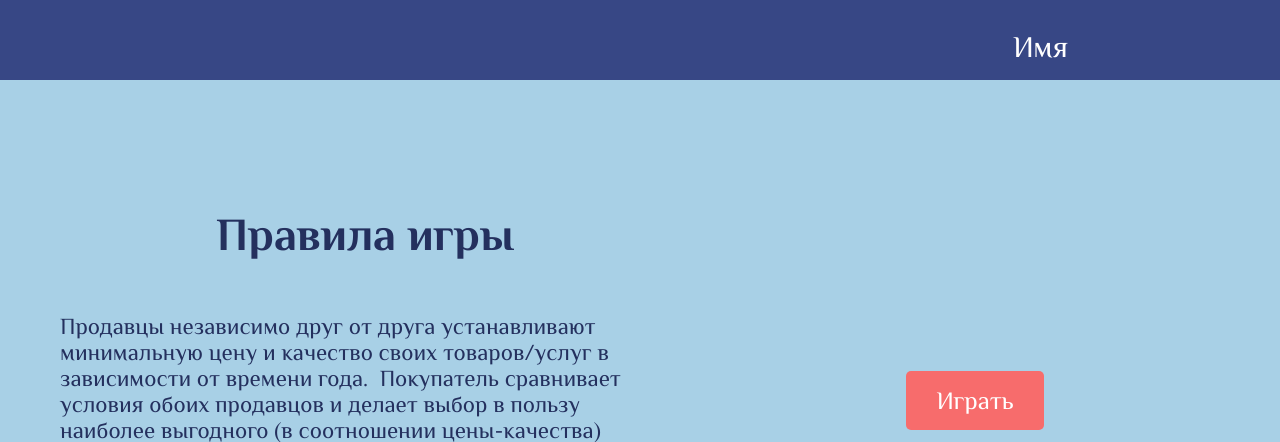
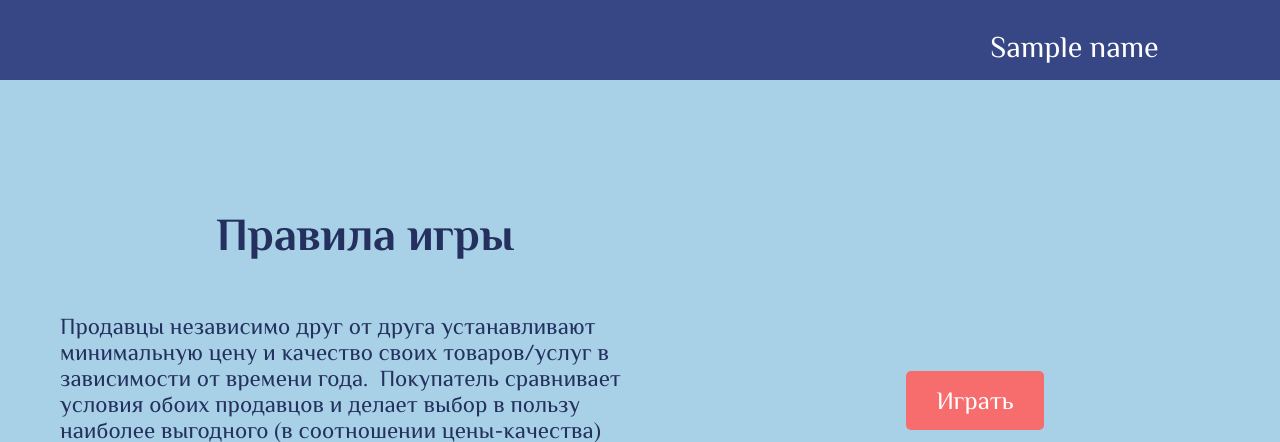
Before and after one commit to anneri14/Market_Competition, a FastAPI app: template templates/main_page.html in a window 1280 px wide. Shown: the top 442 px of the page. Run offline with FastAPI, Linux system fonts and the light colour scheme; the template is opened without the code that fills it: most values are stand-ins (such as "Sample title", 1, 10 or a date in 2020).

Commit message:
Имя на главной странице синхронизируется

```diff
--- a/main.py
+++ b/main.py
@@ -1,5 +1,5 @@
-from fastapi import FastAPI, Request
-from fastapi.responses import HTMLResponse
+from fastapi import FastAPI, Request, Form
+from fastapi.responses import HTMLResponse, RedirectResponse
 from fastapi.templating import Jinja2Templates
 from fastapi.staticfiles import StaticFiles
 
@@ -15,6 +15,15 @@ async def read_root(request: Request):
 async def enter_root(request: Request):
     return templates.TemplateResponse("enter.html", {"request": request})
 
+@app.post("/submit_name")
+async def submit_name(name: str = Form(...)):
+    if not name.strip():
+        return RedirectResponse("/", status_code=303)
+    return RedirectResponse(f"/to_main?name={name}", status_code=303)
+
 @app.get("/to_main", response_class=HTMLResponse)
-async def main_root(request: Request):
-    return templates.TemplateResponse("main_page.html", {"request": request})
+async def welcome(request: Request, name: str):
+    return templates.TemplateResponse("main_page.html", {
+        "request": request,
+        "name": name
+    })
--- a/templates/landing.html
+++ b/templates/landing.html
@@ -11,7 +11,7 @@
     <div class="slogan-text">Где цена и качество встречаются с доверием <br> Побеждай в Market Competition</div>
 
     <div class="btn">
-        <btn class="btn-start"><a href="/enter">Начать</a></btn>
+        <button class="btn-start"><a href="/enter">Начать</a></button>
     </div>
 </div>
 
--- a/templates/main_page.html
+++ b/templates/main_page.html
@@ -7,8 +7,7 @@
 <link href="https://fonts.googleapis.com/css2?family=Philosopher:ital,wght@0,400;0,700;1,400;1,700&display=swap" rel="stylesheet">
 <body>
     <div class="header">
-        <p class="header_name">Имя</p>
-        <img>
+        <p class="header_name">{{ name }}</p>
     </div>
 
     <div class="container">
```
Also changed, not shown: templates/enter.html (+10 -5 lines).
